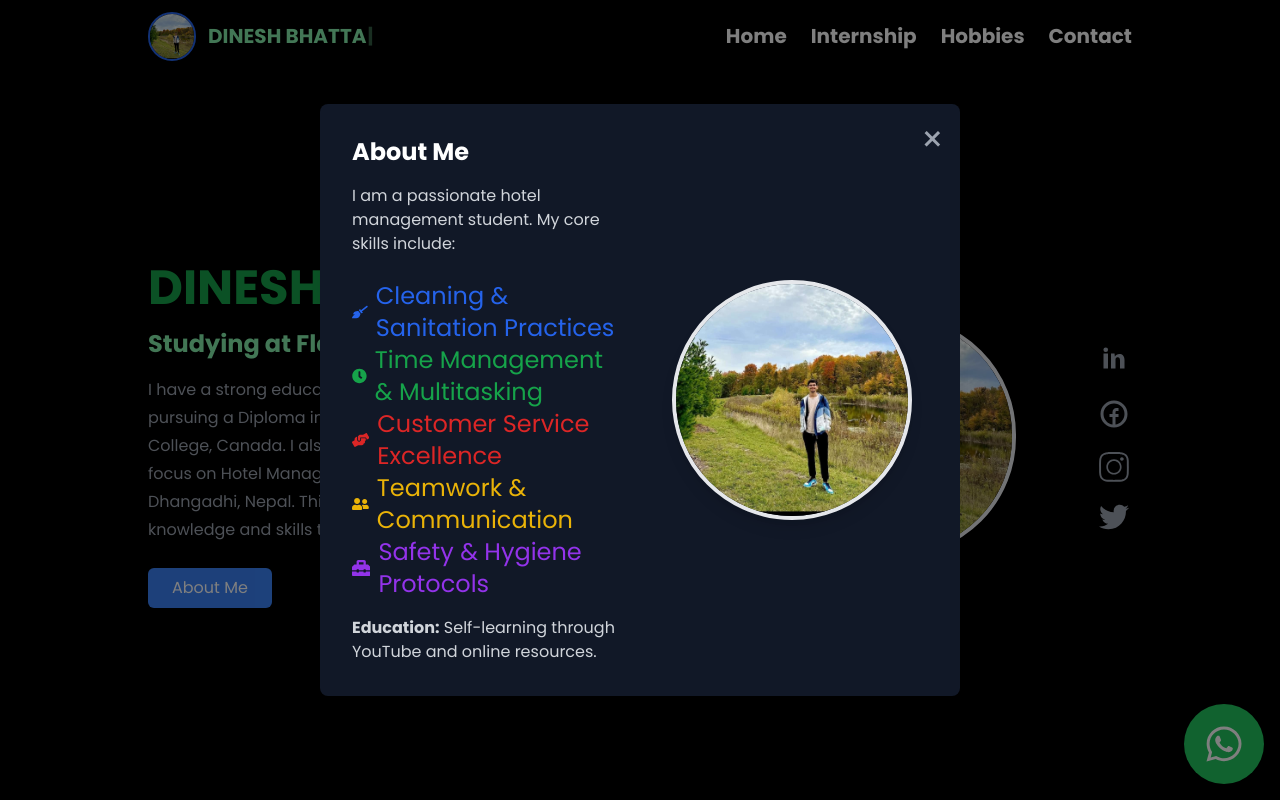
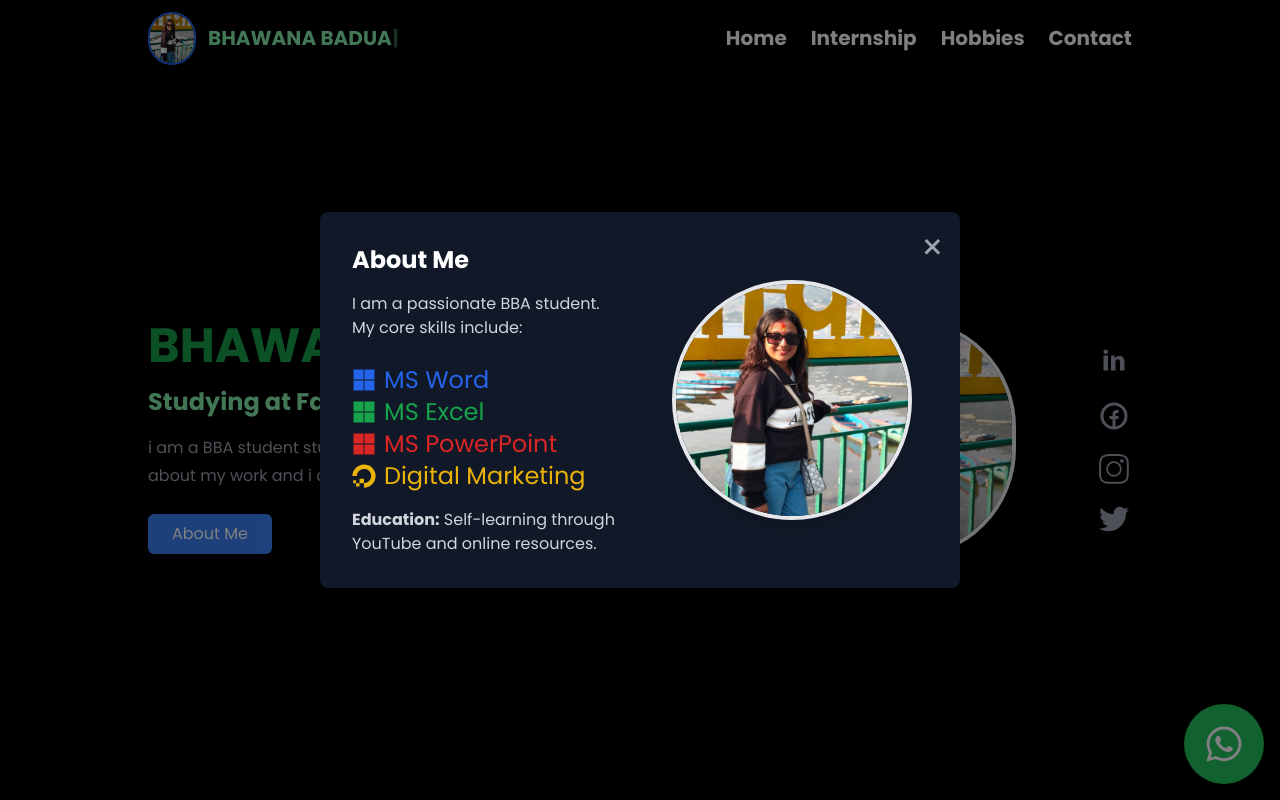
Before and after one commit to keshabbhatt/Dinesh, a React (Vite) app: page / in a window 1280 px wide. Both pictures are taken after a click on the button "About Me". Shown: the top 800 px of the page. Built offline with nearby package versions, Linux system fonts and the light colour scheme.

Commit message:
amm made

```diff
--- a/src/components/Footer.jsx
+++ b/src/components/Footer.jsx
@@ -36,7 +36,7 @@
         <div className="flex flex-col md:flex-row justify-between items-center md:items-start">
           {/* Logo and Description */}
           <div className="mb-6 md:mb-0 md:w-1/3">
-            <h2 className="text-2xl font-bold mb-3">DINESH BHATTA</h2>
+            <h2 className="text-2xl font-bold mb-3">BHAWANA BADUA</h2>
             <p className="text-gray-400">
               passionate about work!
             </p>
@@ -97,7 +97,7 @@
         {/* Social Media Links */}
         <div className="flex justify-center md:justify-between items-center mt-10">
           <p className="text-gray-400 text-sm">
-            &copy; {new Date().getFullYear()} DINESH BHATTA. All rights reserved.
+            &copy; {new Date().getFullYear()} BHAWANA BADUA. All rights reserved.
           </p>
           <div className="flex space-x-4 mt-4 md:mt-0">
             <a href="https://www.facebook.com/profile.php?id=61557563996202" className="text-gray-400 hover:text-white">
--- a/src/components/Hero.jsx
+++ b/src/components/Hero.jsx
@@ -5,7 +5,8 @@
 import { SlSocialInstagram } from "react-icons/sl";
 import { FaTwitter } from "react-icons/fa";
 import Typewriter from 'typewriter-effect';
-import { FaBroom, FaClock, FaHandsHelping, FaUserFriends, FaToolbox } from "react-icons/fa";
+import { FaMicrosoft, FaDigitalOcean } from 'react-icons/fa';
+
 
 
 
@@ -19,15 +20,15 @@
             <h1
   class="text-3xl md:text-5xl font-bold mb-2 md:mb-4 text-green-600 hover:text-red-600 hover:shadow-xl shadow-lg transition-all duration-300"
 >
-  DINESH BHATTA
+  BHAWANA BADUA
 </h1>
 
                 <h3 className="text-xl md:text-2xl font-semibold text-green-300 mb-4">
                     <Typewriter
                         options={{
                             strings: [
-                                'Diploma in Hotel & Restaurant Operations',
-                                'Studying at Fleming College',
+                                'Bachelor in Business Administration',
+                                'Studying at Far-western university',
                                 'from kanchanpur,NEPAL'
                             ],
                             autoStart: true,
@@ -39,7 +40,7 @@
                     />
                 </h3>
                 <p className="text-gray-400 leading-7 mb-6">
-                I have a strong educational background in hospitality, currently pursuing a Diploma in Hotel and Restaurant Operations at Fleming College, Canada. I also completed my high school education with a focus on Hotel Management from Aishwarya Vidhya Niketan, Dhangadhi, Nepal. This foundation has equipped me with the knowledge and skills to excel in the hospitality industry.</p>
+                i am a BBA student studying at Far-western university. i am passionate about my work and i am a self learner</p>
                 <button
                     onClick={() => setIsModalOpen(true)}
                     className="px-6 py-2 bg-blue-500 text-white rounded-md hover:bg-blue-600 hover:scale-105 transform transition"
@@ -107,14 +108,13 @@
                             </button>
                             <h2 className="text-2xl font-bold mb-4">About Me</h2>
                             <p className="text-gray-300 mb-6">
-                                I am a passionate hotel management student. My core skills include:
+                                I am a passionate BBA student. My core skills include:
                             </p>
                             <ul className="list-disc list-inside text-gray-400 mb-4">
-  <li className="flex items-center gap-2 text-blue-600 text-2xl"><FaBroom /> Cleaning & Sanitation Practices</li>
-  <li className="flex items-center gap-2 text-green-600 text-2xl"><FaClock /> Time Management & Multitasking</li>
-  <li className="flex items-center gap-2 text-red-600 text-2xl"><FaHandsHelping /> Customer Service Excellence</li>
-  <li className="flex items-center gap-2 text-yellow-500 text-2xl"><FaUserFriends /> Teamwork & Communication</li>
-  <li className="flex items-center gap-2 text-purple-600 text-2xl"><FaToolbox /> Safety & Hygiene Protocols</li>
+                            <li className="flex items-center gap-2 text-blue-600 text-2xl"><FaMicrosoft /> MS Word</li>
+    <li className="flex items-center gap-2 text-green-600 text-2xl"><FaMicrosoft /> MS Excel</li>
+    <li className="flex items-center gap-2 text-red-600 text-2xl"><FaMicrosoft /> MS PowerPoint</li>
+    <li className="flex items-center gap-2 text-yellow-500 text-2xl"><FaDigitalOcean /> Digital Marketing</li>
 </ul>
 
 
@@ -127,7 +127,7 @@
                             <img
                                 className="hidden sm:block w-60 h-60 rounded-full border-4 border-gray-200 shadow-lg"
                                 src={MyLogo}
-                                alt="DINESH BHATTA"
+                                alt="BHAWANA BADUA"
                             />
                         </div>
                     </div>
--- a/src/components/Navbar.jsx
+++ b/src/components/Navbar.jsx
@@ -17,13 +17,13 @@
     <img
         className='rounded-full w-10 md:w-12 border-2 border-blue-600'
         src={MyLogo}
-        alt="DINESH BHATTA logo"
-        aria-label="DINESH BHATTA logo"
+        alt="BHAWANA BADUA logo"
+        aria-label="BHAWANA BADUA logo"
     />
     <span className='font-poppins text-lg md:text-xl font-semibold text-green-300'>
                 <Typewriter
                     options={{
-                        strings: ['DINESH BHATTA'],
+                        strings: ['BHAWANA BADUA'],
                         autoStart: true,
                         loop: true,
                     }}
```
Also changed, not shown: src/assets/images/logo.jpg.
